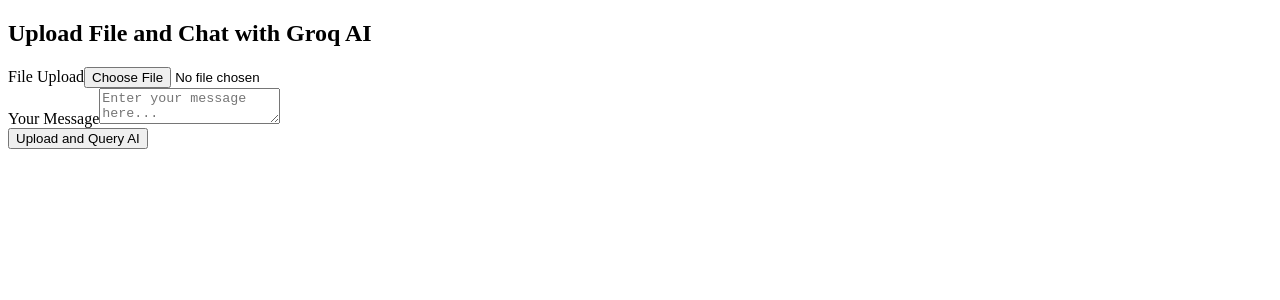
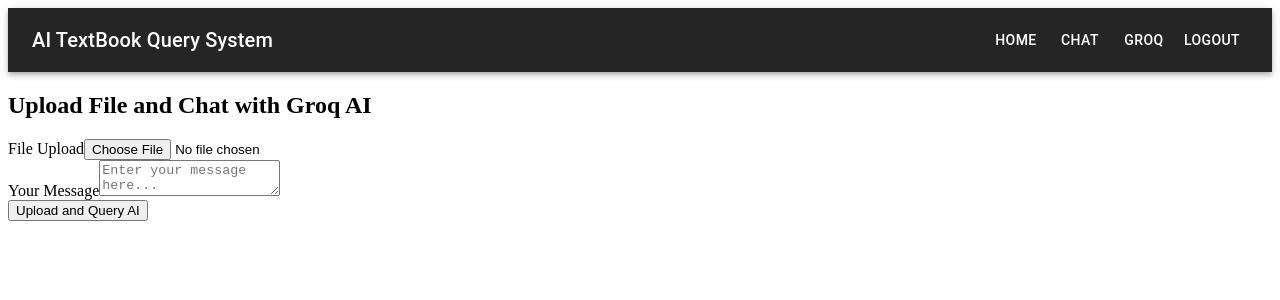
Before and after one commit to Internet-Technologies-bmb/AI-TextBook-Query-System, a React app in the folder frontend/: page /groq in a window 1280 px wide. Shown: the top 300 px of the page. Built offline with nearby package versions, Linux system fonts and the light colour scheme; the HTML template or start-up script is replaced by a standard one.

Commit message:
front end 19

```diff
--- a/frontend/src/components/TestGroqApi.js
+++ b/frontend/src/components/TestGroqApi.js
@@ -1,4 +1,5 @@
 import React, { useState } from 'react';
+import AppBarComponent from './AppBarComponent';
 
 const TestGroqApi = () => {
     const [file, setFile] = useState(null);
@@ -24,6 +25,39 @@
     const handleInputChange = (e) => {
         setUserInput(e.target.value);
     };
+
+    const handleLogout = async () => {
+        try {
+          const csrfToken = document.cookie
+            .split('; ')
+            .find(row => row.startsWith('csrftoken='))
+            ?.split('=')[1];
+
+          const response = await fetch('/api/logout', {
+            method: 'POST',
+            headers: {
+              'Content-Type': 'application/json',
+              'X-CSRFToken': csrfToken,
+            },
+            credentials: 'include',
+          });
+
+          if (!response.ok) {
+            throw new Error('Logout failed');
+          }
+
+          localStorage.removeItem('jwt');
+          document.cookie = 'jwt=; Max-Age=-1; path=/';
+
+          setUserProfile({});
+          setError(null);
+
+          alert('You have been logged out!');
+          navigate('/');
+        } catch (err) {
+          setError('Logout failed: ' + err.message);
+        }
+      };
 
     const pollTaskStatus = async (taskId) => {
         for (let i = 0; i < 30; i++) {
@@ -116,6 +150,7 @@
 
     return (
         <div className="file-upload-container fullscreen">
+            <AppBarComponent handleLogout={handleLogout} />
             <div className="upload-form">
                 <h2 className="title">Upload File and Chat with Groq AI</h2>
                 <form onSubmit={handleSubmit} className="form">
--- a/frontend/static/css/index.css
+++ b/frontend/static/css/index.css
@@ -302,6 +302,7 @@
   background-color: #f4f7fc;
   border-radius: 8px;
   box-shadow: 0 4px 8px rgba(0, 0, 0, 0.1);
+  margin-top: 3rem;
 }
 
 /* Title styling */
@@ -335,6 +336,7 @@
 .input-file,
 .input-textarea {
   padding: 10px;
+  padding-right: 0;
   font-size: 1rem;
   border: 1px solid #ddd;
   border-radius: 4px;
@@ -475,7 +477,6 @@
   align-items: center;
   height: 100vh;
   width: 100vw;
-  padding: 1rem;
   box-sizing: border-box;
   background-color: #f7f7f7;
 }
```
Also changed, not shown: frontend/static/frontend/main.js.
